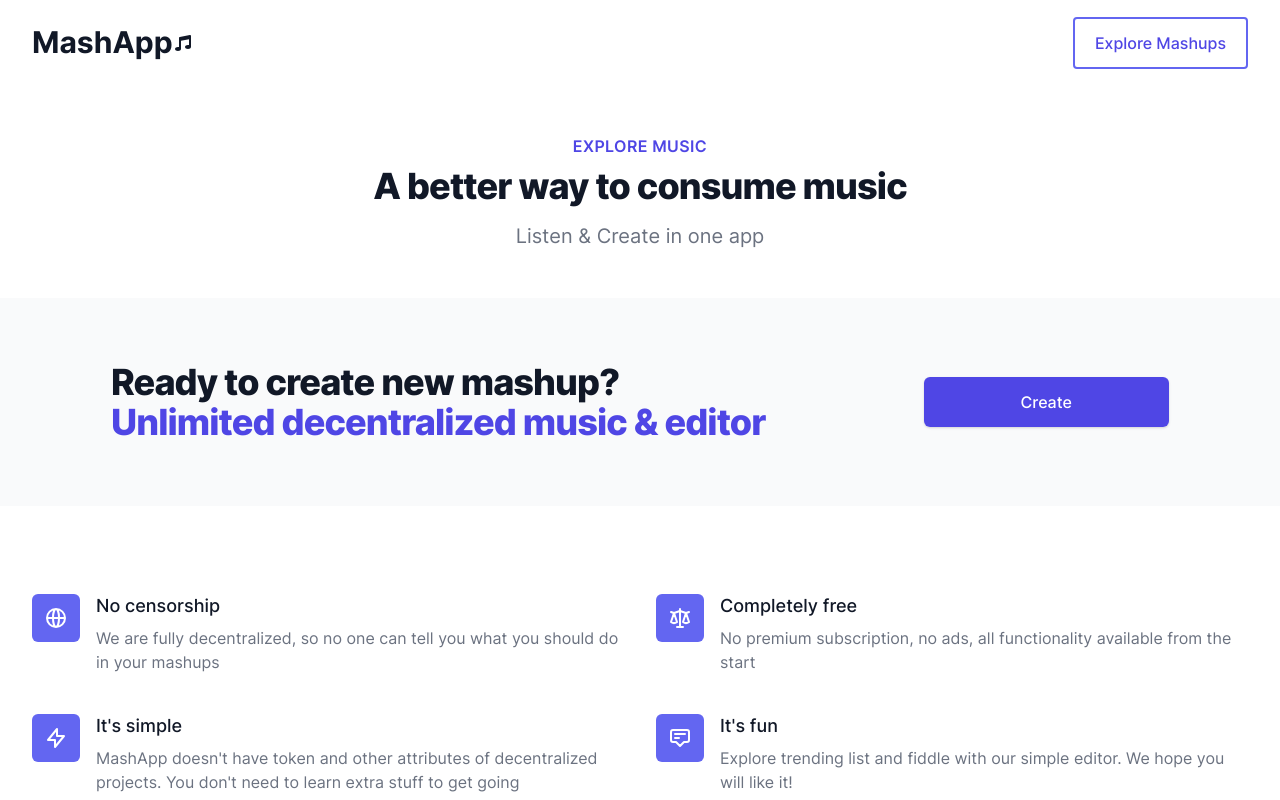
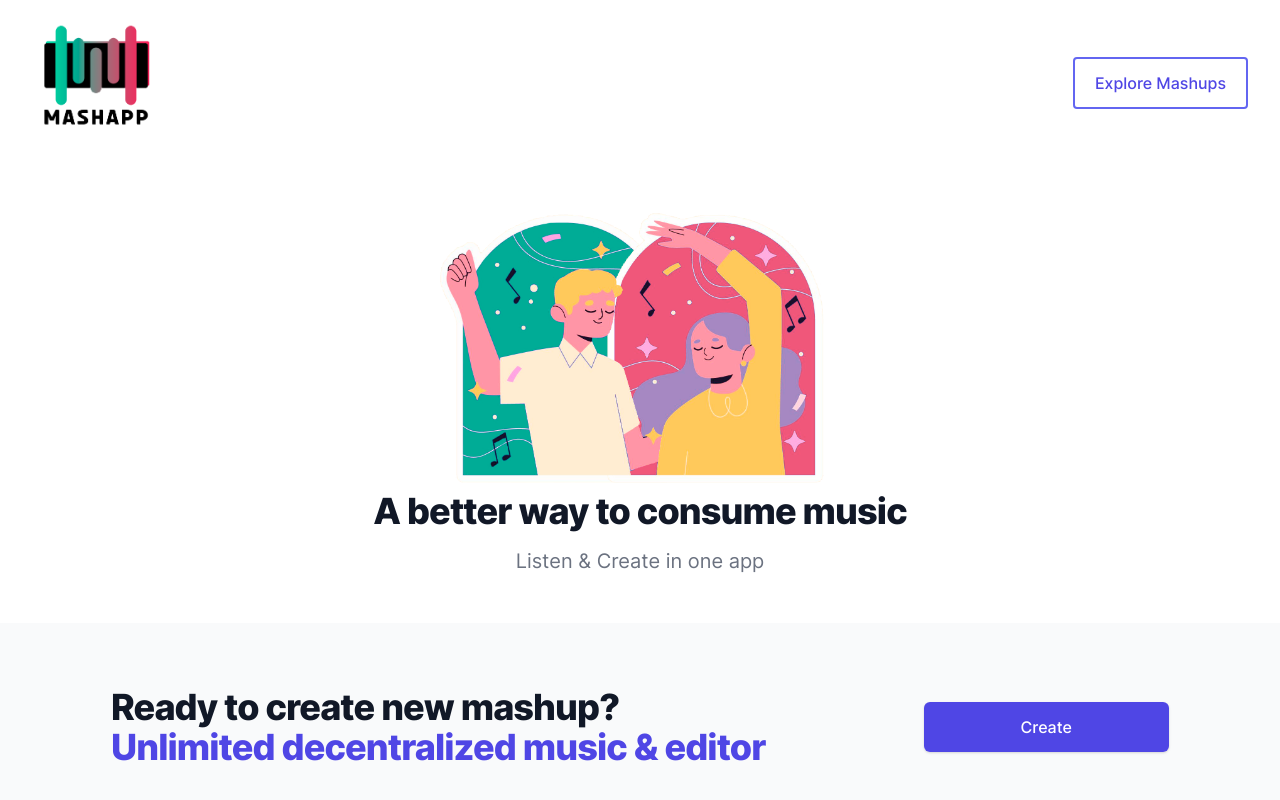
Before and after one commit to dragoonzx/MashApp, a React (Create React App) app: page / in a window 1280 px wide. Shown: the top 800 px of the page. Built offline with nearby package versions, Linux system fonts and the light colour scheme; no server answers; a web font is replaced by a local one; what @tailwindcss/typography, react-moralis, use-ceramic would draw is missing.

Commit message:
add images to main page

```diff
--- a/src/components/MashHomeMain/index.tsx
+++ b/src/components/MashHomeMain/index.tsx
@@ -1,26 +1,19 @@
 import React from 'react'
 import { Link } from 'react-router-dom'
+import mainPicture from '../../../src/assets/mainImage.png'
 
 export const MashHomeMain = () => {
     return (
         <div>
+
             <div>
 
                 {/* <img className="mx-auto mt-8" src="img/2865070.svg" /> */}
 
                 <div className="py-12 bg-white">
                     <div className="max-w-7xl mx-auto px-4 sm:px-6 lg:px-8">
-                        <div className="lg:text-center">
-                            <h2
-                                className="
-                text-base text-indigo-600
-                font-semibold
-                tracking-wide
-                uppercase
-              "
-                            >
-                                Explore Music
-                            </h2>
+                        <div className="lg:text-center flex flex-col items-center">
+                            <img src={mainPicture} height="400" width="400" ></img>
                             <p
                                 className="
                 mt-2
--- a/src/views/MashHome/index.tsx
+++ b/src/views/MashHome/index.tsx
@@ -2,6 +2,7 @@ import React from 'react'
 import { Link } from 'react-router-dom'
 import { MashHomeMain } from '../../components/MashHomeMain';
 import { useAudioEffects } from '../../hooks/useAudioEffects';
+import logo from '../../../src/assets/logo1.png'
 
 const MashHome = () => {
   const { playClick } = useAudioEffects()
@@ -13,10 +14,7 @@ const MashHome = () => {
           <h1
             className="text-3xl font-bold leading-tight text-gray-900 flex items-center"
           >
-            MashApp
-            <svg xmlns="http://www.w3.org/2000/svg" className="h-5 w-5" viewBox="0 0 20 20" fill="currentColor">
-              <path d="M18 3a1 1 0 00-1.196-.98l-10 2A1 1 0 006 5v9.114A4.369 4.369 0 005 14c-1.657 0-3 .895-3 2s1.343 2 3 2 3-.895 3-2V7.82l8-1.6v5.894A4.37 4.37 0 0015 12c-1.657 0-3 .895-3 2s1.343 2 3 2 3-.895 3-2V3z" />
-            </svg>
+            <img src={logo} height="128" width="128"></img>
           </h1>
         </div>
         <nav>
```
Also changed, not shown: src/assets/logo1.png (added), src/assets/mainImage.png (added).
